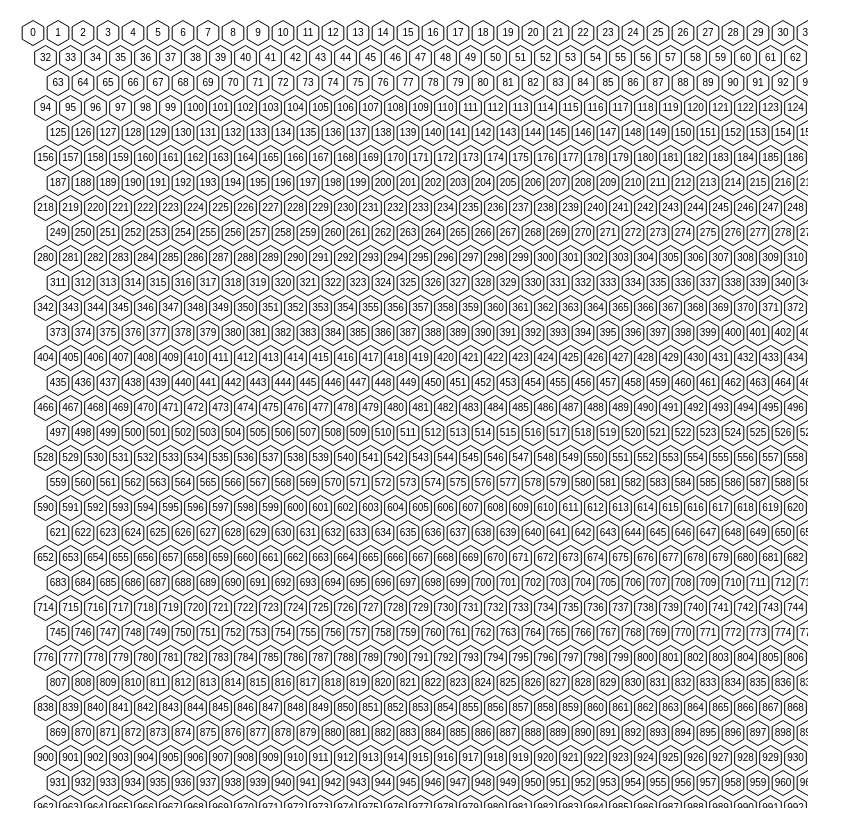
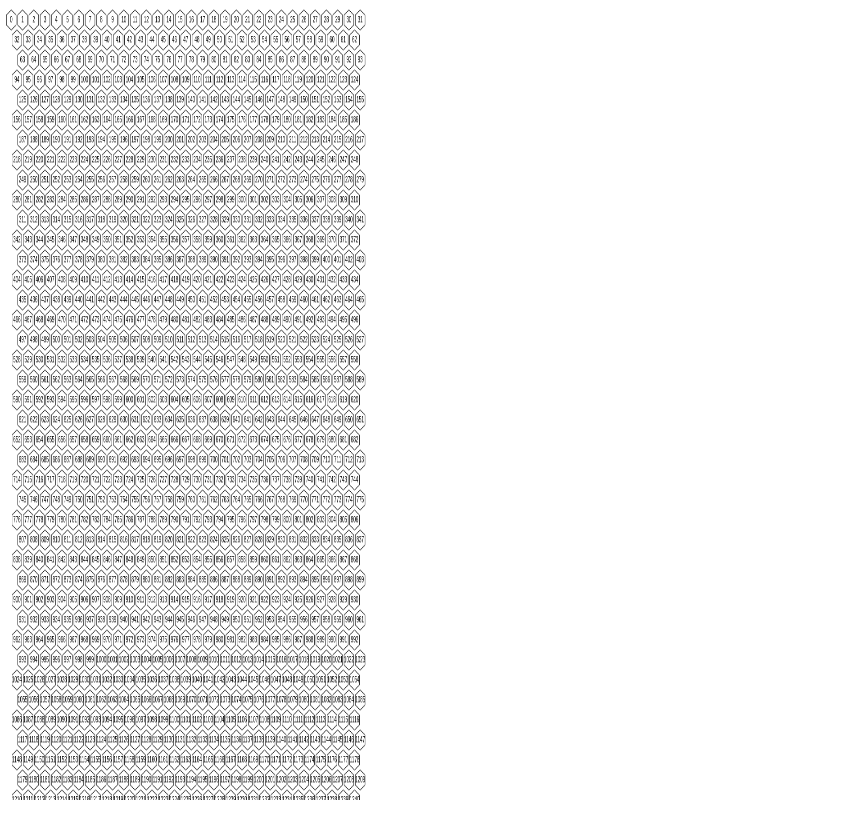
Before and after one commit to chrisbarless/puzzlet, a website: page hex_mosaic_dynamic.html in a window 1280 px wide. Shown: the whole page, without its empty margins (0-865 px from the left). Drawn offline with Linux system fonts and the light colour scheme.

Commit message:
HTML file spruce up

```diff
--- a/hex_mosaic_dynamic.html
+++ b/hex_mosaic_dynamic.html
@@ -7,9 +7,10 @@
   <head>
     <meta charset="UTF-8" />
     <title>hex_mosaic</title>
+    <link rel="stylesheet" href="style.css">
   </head>
   <body>
-   <canvas id="canvas" width="800" height="800"></canvas>
+    <canvas id="canvas" class="canvas" height="1000" width="1777"></canvas>
     <script src="script.js"></script>
     <script>
       document.write('<script src="http://' + (location.host || 'localhost').split(':')[0] +
```
Lines whose indentation alone changed are shown as unchanged.
